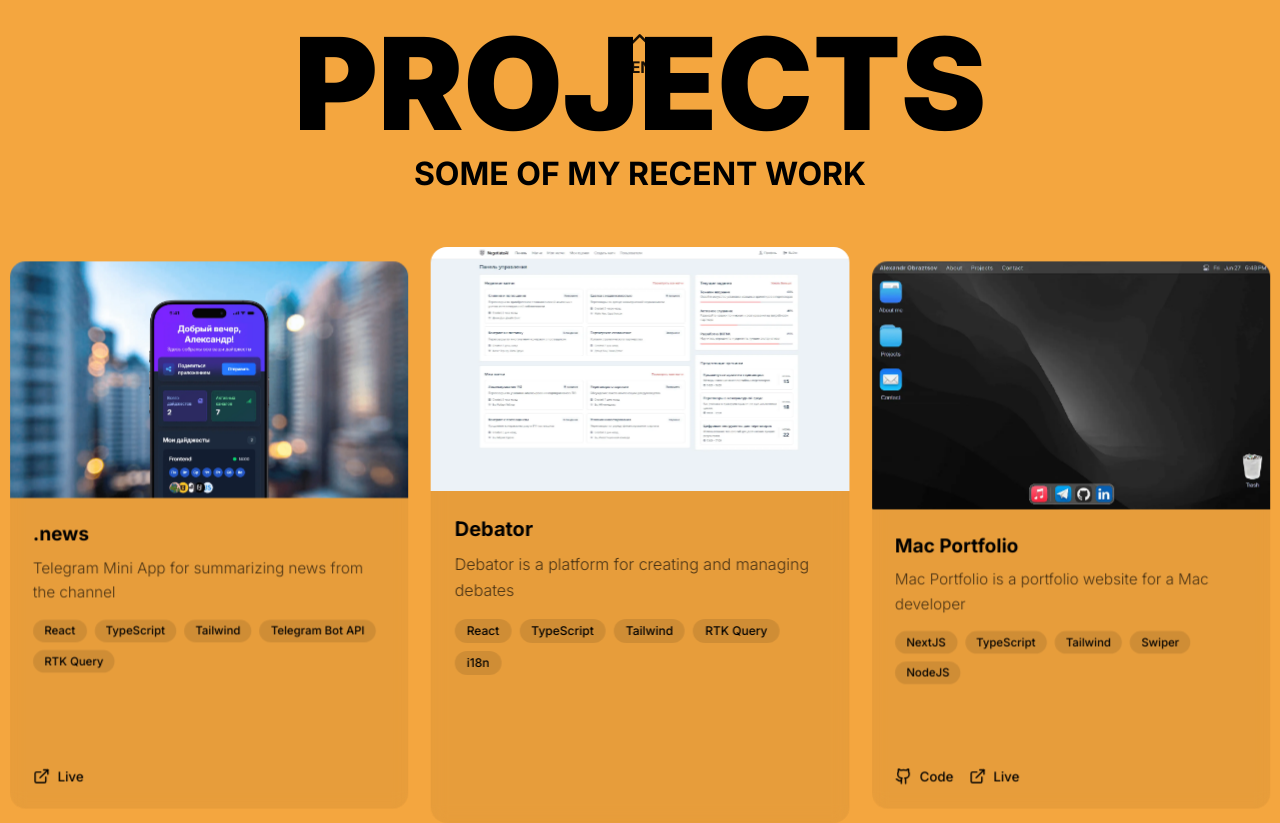
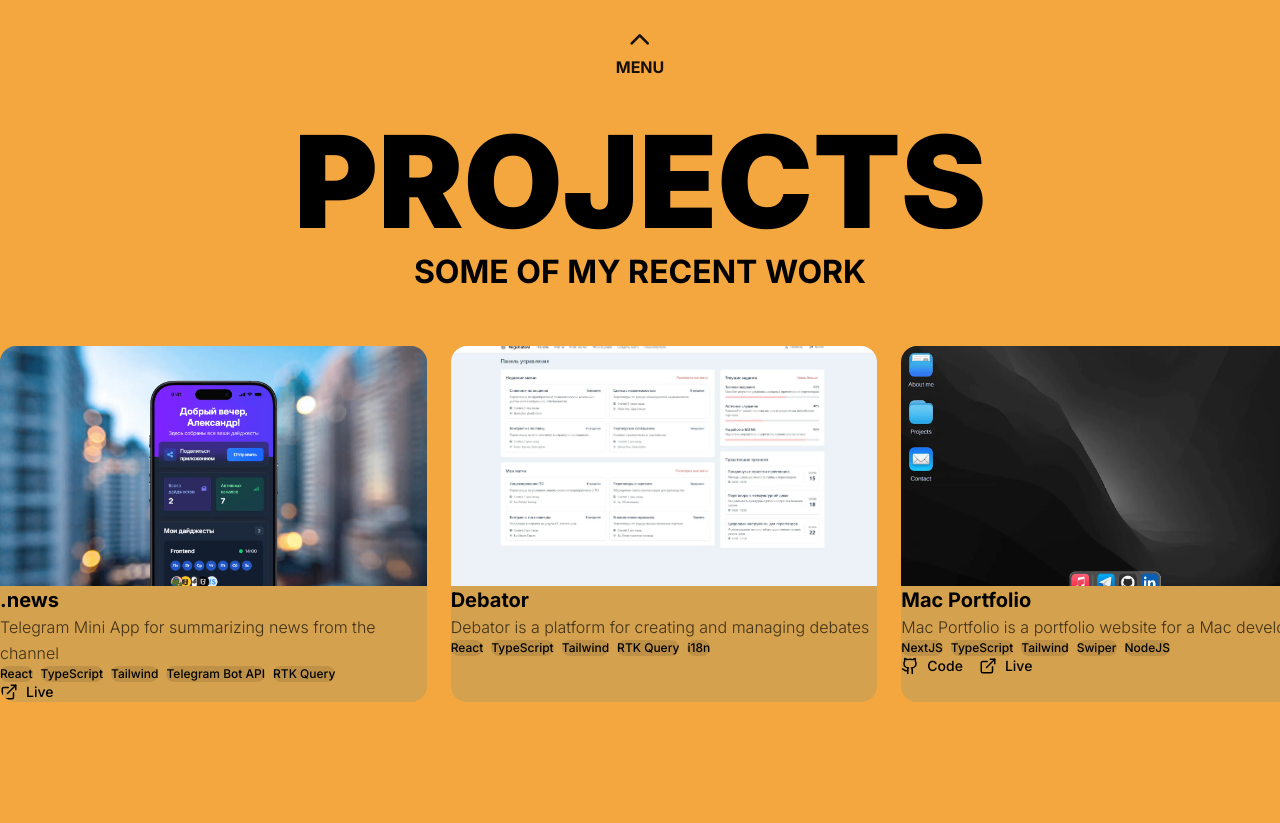
Before and after one commit to Alexandr-Obraztsov/portfolio-lite, a React (Vite) app: page /projects in a window 1280 px wide. After the commit the page ends 800 px from the top, so only its background shows below. Built offline with nearby package versions, Linux system fonts and the light colour scheme.

Commit message:
feat: replace Swiper with native horizontal scroll snap

```diff
--- a/src/components/Projects/Projects.tsx
+++ b/src/components/Projects/Projects.tsx
@@ -1,13 +1,7 @@
 import { motion } from 'framer-motion'
 import SwipeContainer from '../SwipeContainer/SwipeContainer'
 import { ExternalLink, Github } from 'lucide-react'
-import { Swiper, SwiperSlide } from 'swiper/react'
-import { Autoplay } from 'swiper/modules'
 
-import 'swiper/css'
-import 'swiper/css/pagination'
-import 'swiper/css/navigation'
-import './Projects.styles.css'
 import { projects } from '../../const/projects'
 
 export function Projects() {
@@ -53,82 +47,45 @@ export function Projects() {
 				</motion.p>
 			</motion.div>
 
-			{/* Swiper с проектами */}
-			<div className='w-full'>
-				<Swiper
-					modules={[Autoplay]}
-					autoplay={{
-						delay: 5000,
-						disableOnInteraction: true,
-						pauseOnMouseEnter: true,
-					}}
-					grabCursor={true}
-					centeredSlides={true}
-					slidesPerView={1}
-					spaceBetween={0}
-					loop
-					autoHeight={false}
-					breakpoints={{
-						620: {
-							slidesPerView: 2,
-							spaceBetween: 8,
-						},
-						1200: {
-							slidesPerView: 3,
-							spaceBetween: 12,
-						},
-						1600: {
-							slidesPerView: 4,
-							spaceBetween: 16,
-							loop: false,
-						},
-					}}
-					lazyPreloadPrevNext={1}
-				>
-					{projects.map((project, index) => (
-						<SwiperSlide key={project.id}>
-							<motion.div
-								className='h-full! bg-black/5 backdrop-blur-sm rounded-2xl overflow-hidden group hover:bg-black/10 transition-all duration-300 flex flex-col'
-								initial={{ opacity: 0, y: 50 }}
-								animate={{ opacity: 1, y: 0 }}
-								transition={{ duration: 0.6, delay: 0.6 + index * 0.1 }}
-								whileHover={{ scale: 1.02 }}
+			{/* Проекты: горизонтальный скролл */}
+			<div className='w-full overflow-x-auto scrollbar-thin scrollbar-thumb-black/20 scrollbar-track-transparent'>
+				<div className='flex gap-6 snap-x snap-mandatory px-4'>
+					{projects.map(project => (
+						<div
+							key={project.id}
+							className='flex-shrink-0 w-4/5 xs:w-3/4 sm:w-1/2 lg:w-1/3 snap-start bg-[#d4a14e] rounded-2xl overflow-hidden flex flex-col'
 						>
 							{/* Изображение проекта */}
 							<img
 								src={project.image}
 								alt={project.title}
-									loading='lazy'
-									className='w-full object-cover object-center'
+								className='w-full h-60 object-cover object-center'
 							/>
-
 							{/* Контент */}
-								<div className='p-6! flex flex-col grow'>
-									<h3 className='text-xl font-bold text-black mb-2!'>
+							<div className='p-6 flex flex-col grow'>
+								<h3 className='text-xl font-bold text-black mb-2'>
 									{project.title}
 								</h3>
-									<p className='text-black/70 font-light mb-4! leading-relaxed'>
+								<p className='text-black/70 font-light mb-4 leading-relaxed'>
 									{project.description}
 								</p>
-
 								{/* Технологии */}
-									<div className='flex flex-wrap gap-2! mb-4!'>
+								<div className='flex flex-wrap gap-2 mb-4'>
 									{project.tech.map((tech, techIndex) => (
 										<span
 											key={techIndex}
-												className='px-3! py-1! bg-black/10 text-black text-xs font-medium rounded-full'
+											className='px-3 py-1 bg-black/10 text-black text-xs font-medium rounded-full'
 										>
 											{tech}
 										</span>
 									))}
 								</div>
-
 								{/* Ссылки */}
-									<div className='flex gap-4! mt-auto!'>
+								<div className='flex gap-4 mt-auto'>
 									{project.github && (
 										<motion.a
 											href={project.github}
-												className='flex items-center gap-2! text-black hover:text-accent transition-colors'
+											className='flex items-center gap-2 text-black hover:text-accent transition-colors'
 											whileHover={{ scale: 1.05 }}
 											whileTap={{ scale: 0.95 }}
 										>
@@ -139,7 +96,7 @@ export function Projects() {
 									{project.live && (
 										<motion.a
 											href={project.live}
-												className='flex items-center gap-2! text-black hover:text-accent transition-colors'
+											className='flex items-center gap-2 text-black hover:text-accent transition-colors'
 											whileHover={{ scale: 1.05 }}
 											whileTap={{ scale: 0.95 }}
 										>
@@ -149,10 +106,9 @@ export function Projects() {
 									)}
 								</div>
 							</div>
-							</motion.div>
-						</SwiperSlide>
+						</div>
 					))}
-				</Swiper>
+				</div>
 			</div>
 		</SwipeContainer>
 	)
```
Lines whose indentation alone changed are shown as unchanged.
